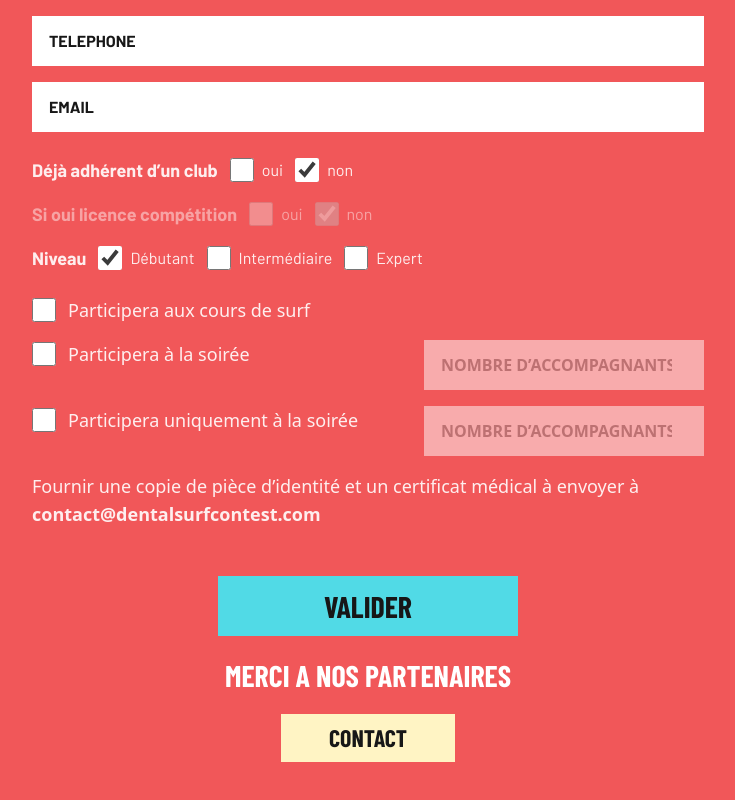
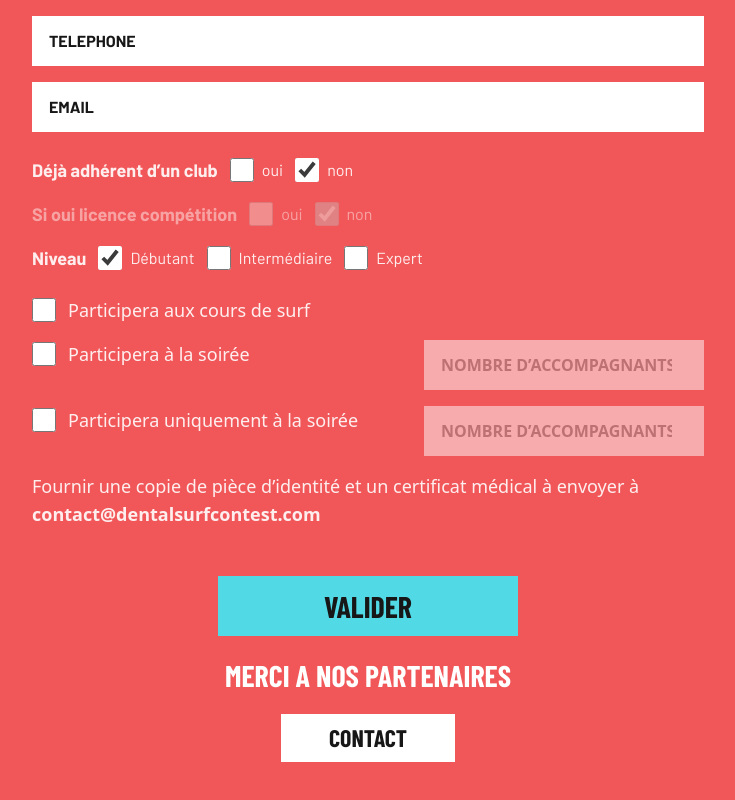
Before and after one commit to CyrThoDev/dental-surf-contest, a Next.js app: page / in a window 1280 px wide. Shown: the part 1548-2348 px from the top of the page, without its empty margins (272-1007 px from the left). Built offline with nearby package versions, Linux system fonts and the light colour scheme; a web font is replaced by a local one.

Commit message:
ajout hover active sur button

```diff
--- a/components/RegistrationForm.tsx
+++ b/components/RegistrationForm.tsx
@@ -478,7 +478,7 @@ export default function RegistrationForm() {
 
   <a
     href="mailto:contact@dentalsurfcontest.com"
-    className="mt-6 inline-flex  px-12 py-3  items-center justify-center bg-yellow hover:bg-white active:bg-white  font-barlow-condensed text-2xl font-bold leading-none text-black"
+    className="mt-6 inline-flex  px-12 py-3  items-center justify-center bg-white hover:bg-yellow active:bg-yellow  font-barlow-condensed text-2xl font-bold leading-none text-black"
   >
     CONTACT
   </a>
```
